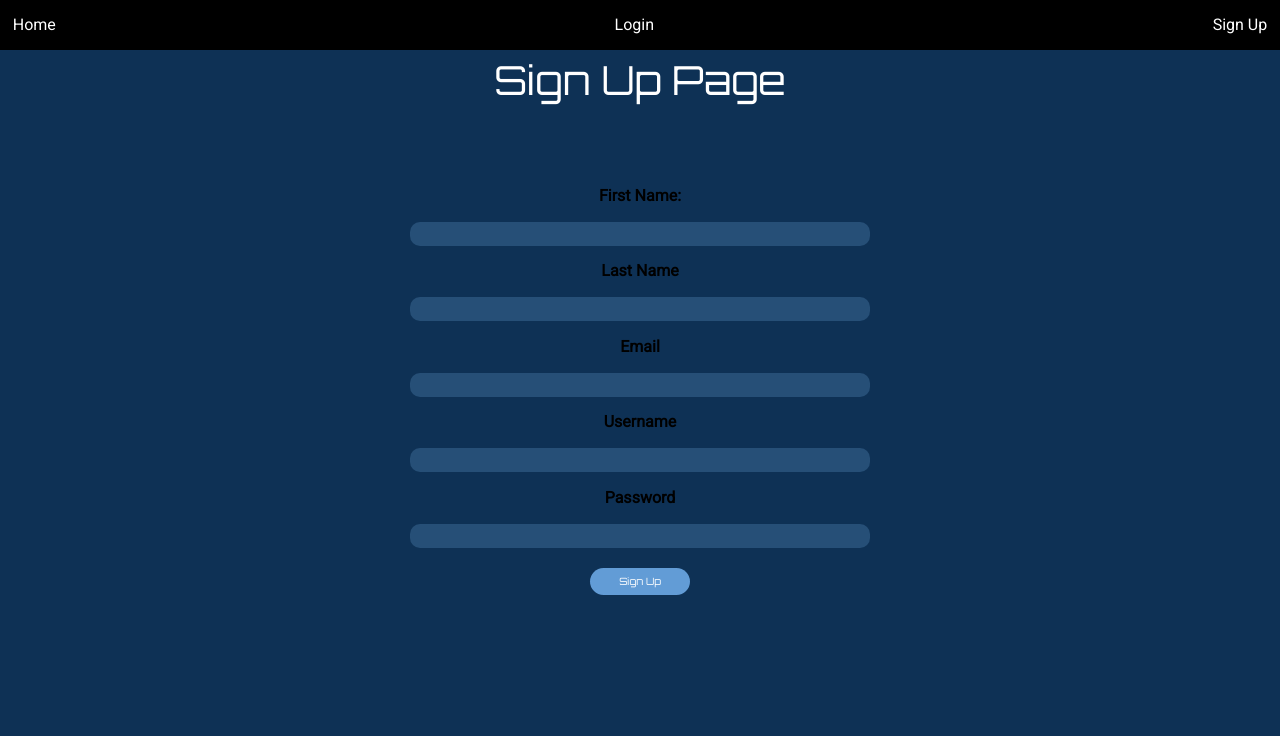
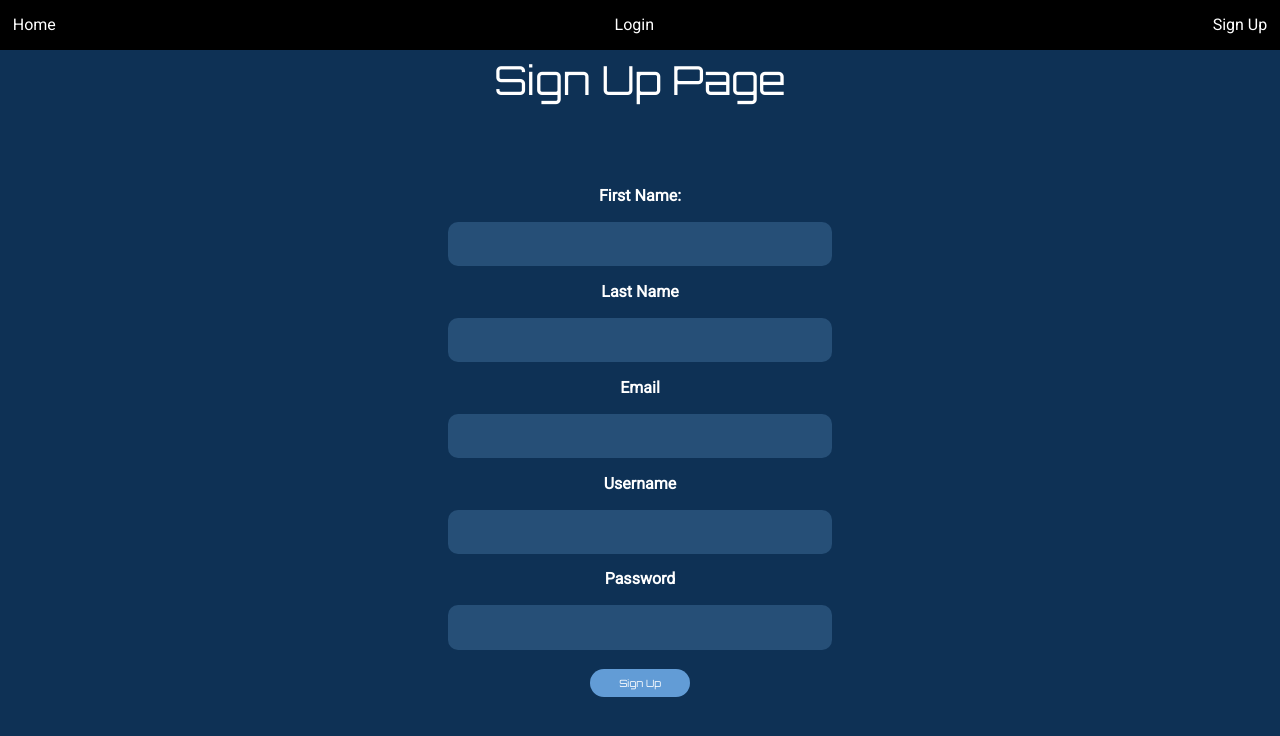
Before and after one commit to bw-virtual-reality-1/React, a React (Create React App) app in the folder client/: page /signup in a window 1280 px wide. Shown: the top 736 px of the page. Built offline with nearby package versions, Linux system fonts and the light colour scheme; no server answers.

Commit message:
general updates

```diff
--- a/client/src/components/SignUp.js
+++ b/client/src/components/SignUp.js
@@ -17,6 +17,7 @@ const defaultFormData = {
   email: "",
   username: "",
   password: "",
+  role: 1,
 };
 
 function SignUp(props) {
@@ -41,11 +42,15 @@ function SignUp(props) {
   };
   const submitHandler = (event) => {
     event.preventDefault();
+    console.log(inputValue);
     schema
       .validate(inputValue)
       .then((valid) => {
         axios
-          .post("https://reqres.in/api/users", { inputValue })
+          .post(
+            "https://virtual-reality-fundraiser.herokuapp.com/api/register",
+            { inputValue }
+          )
           .then((res) => {
             console.log(res);
             setFormErrors({});
--- a/client/src/components/Style.js
+++ b/client/src/components/Style.js
@@ -9,6 +9,7 @@ const StyledForm = styled.div`
   h1 {
     width: 100%;
   }
+  color: white;
 
   form {
     display: flex;
@@ -24,9 +25,10 @@ const StyledForm = styled.div`
     }
 
     input {
-      width: 60%;
+      width: 50%;
       font-size: 1.2rem;
       margin-bottom: 0.6rem;
+      padding: 0.7rem;
     }
 
     button {
```
